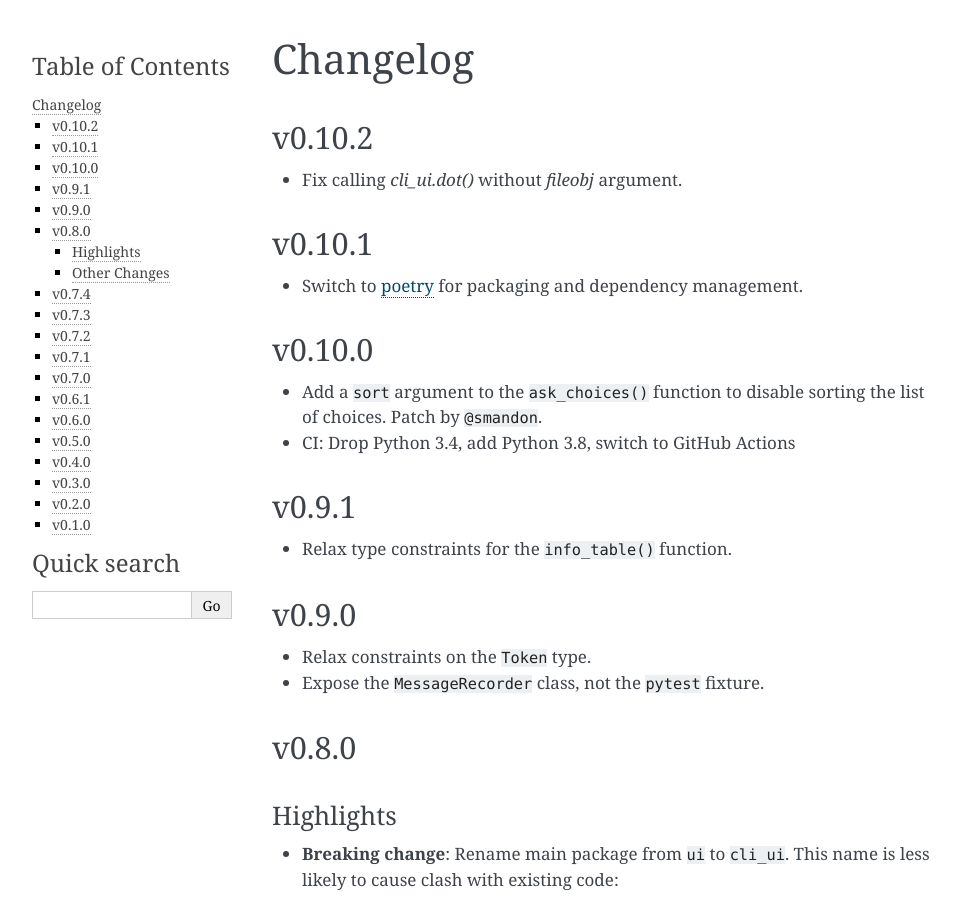
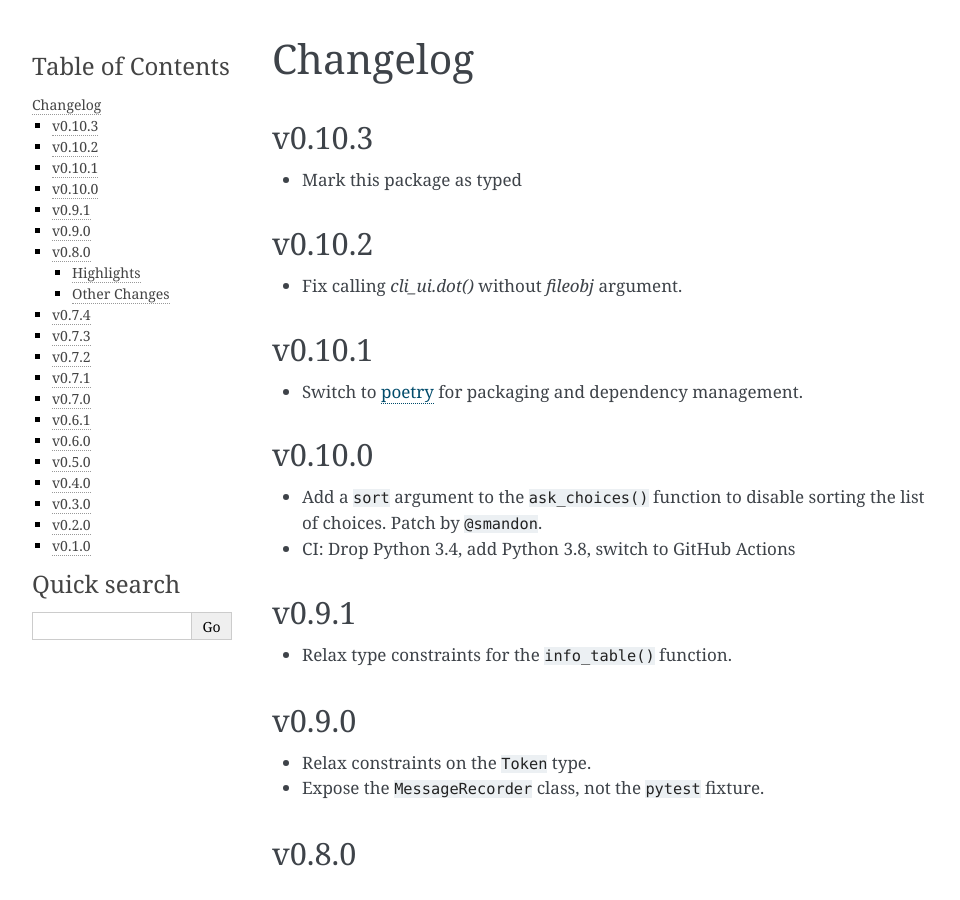
Before and after one commit to your-tools/python-cli-ui, a Sphinx documentation site: the page built from docs/changelog.rst, in a window 1280 px wide and 900 px high. Shown: the whole window, without its empty margins (148-1108 px from the left). Built offline with Sphinx 7.4.7, drawn with Linux system fonts in a browser that asks for light colours.

Commit message:
Update changelog

```diff
--- a/docs/changelog.rst
+++ b/docs/changelog.rst
@@ -1,5 +1,10 @@
 Changelog
 ----------
+
+v0.10.3
++++++++
+
+* Mark this package as typed
 
 v0.10.2
 +++++++
```
